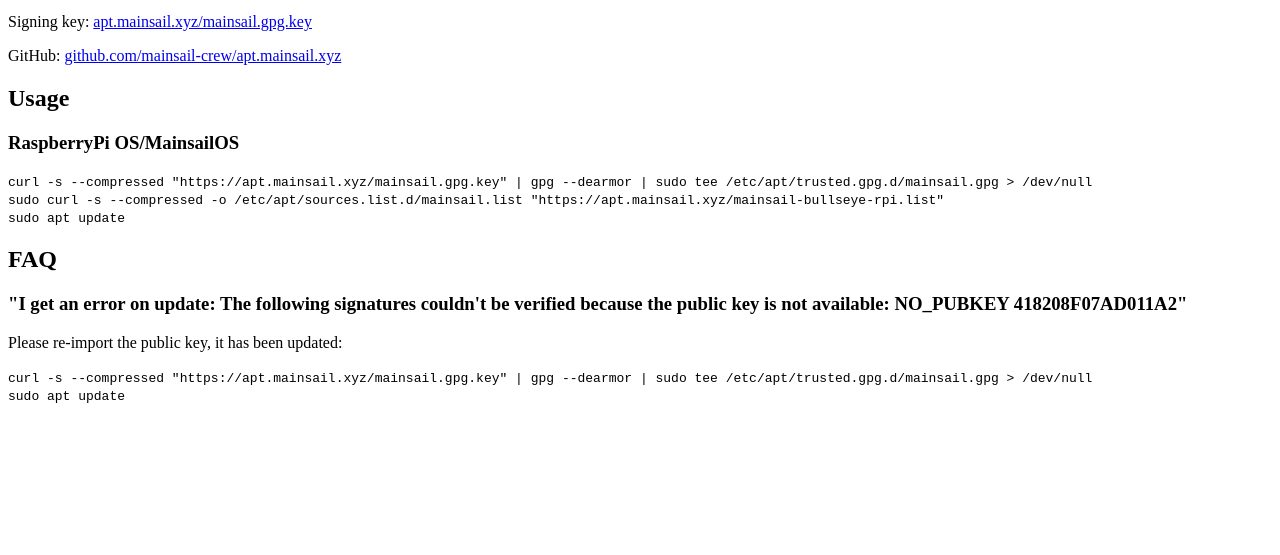
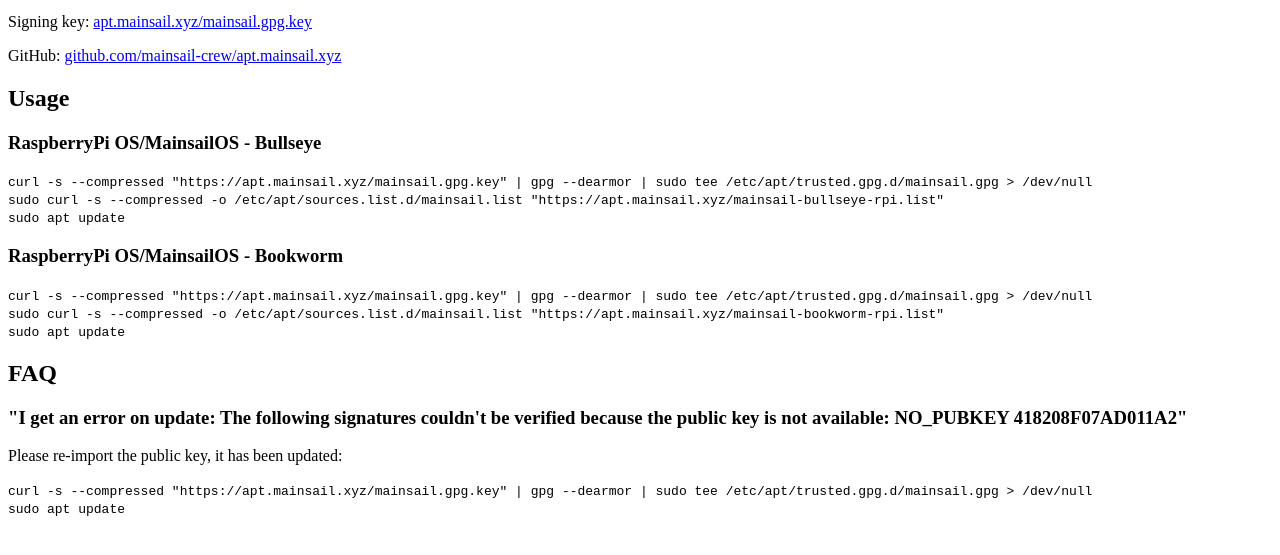
Before and after one commit to mainsail-crew/apt.mainsail.xyz, a plain HTML site: page public/index.html in a window 1280 px wide. Shown: the part 101-656 px from the top of the page. Drawn offline with Linux system fonts and the light colour scheme.

Commit message:
docs: add bookworm guide

```diff
--- a/public/index.html
+++ b/public/index.html
@@ -13,11 +13,19 @@
 
 <h2>Usage</h2>
 
-<h3>RaspberryPi OS/MainsailOS</h3>
+<h3>RaspberryPi OS/MainsailOS - Bullseye</h3>
 
 <code>
     curl -s --compressed "https://apt.mainsail.xyz/mainsail.gpg.key" | gpg --dearmor | sudo tee /etc/apt/trusted.gpg.d/mainsail.gpg > /dev/null<br>
     sudo curl -s --compressed -o /etc/apt/sources.list.d/mainsail.list "https://apt.mainsail.xyz/mainsail-bullseye-rpi.list"<br>
+    sudo apt update<br>
+</code>
+
+<h3>RaspberryPi OS/MainsailOS - Bookworm</h3>
+
+<code>
+    curl -s --compressed "https://apt.mainsail.xyz/mainsail.gpg.key" | gpg --dearmor | sudo tee /etc/apt/trusted.gpg.d/mainsail.gpg > /dev/null<br>
+    sudo curl -s --compressed -o /etc/apt/sources.list.d/mainsail.list "https://apt.mainsail.xyz/mainsail-bookworm-rpi.list"<br>
     sudo apt update<br>
 </code>
 
```
